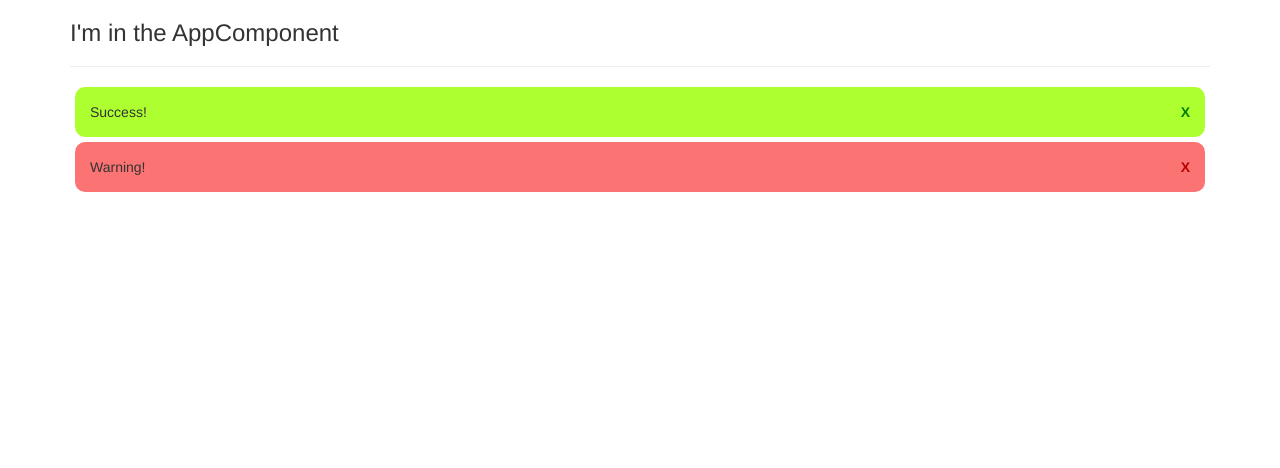
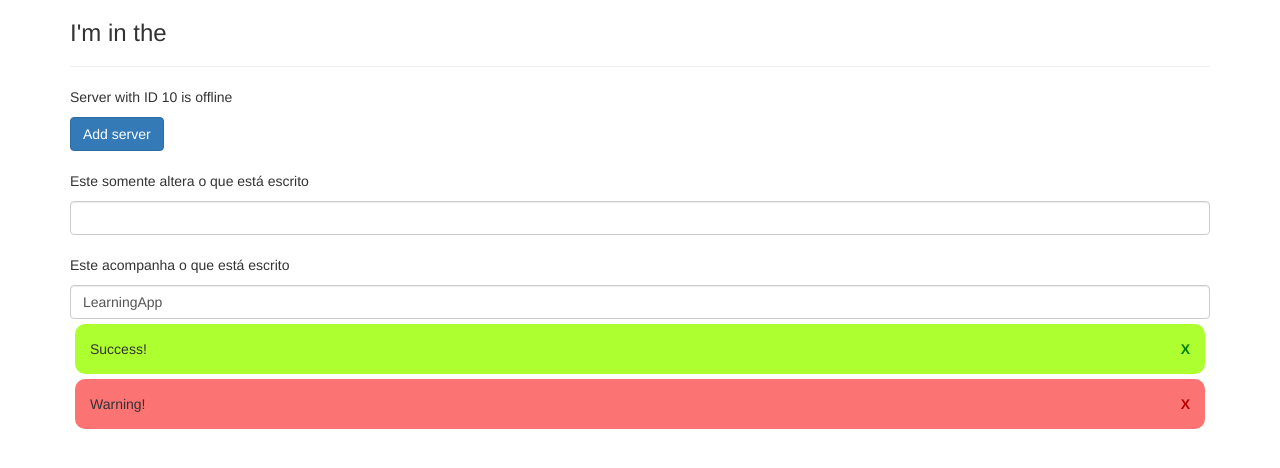
Before and after one commit to joaovit1/learning-angular, an Angular app: page / in a window 1280 px wide. Shown: the top 468 px of the page. Built offline with nearby package versions, Linux system fonts and the light colour scheme.

Commit message:
Learning on classes

```diff
--- a/src/app/app.component.html
+++ b/src/app/app.component.html
@@ -1,8 +1,29 @@
 <div class="container">
 	<div class="row">
 		<div class="col-xs-12">
-			<h3>I'm in the AppComponent</h3>
+			<h3>{{title}}</h3>
 			<hr>
+			<app-server></app-server>
+			<button class="btn btn-primary" [disabled]="buttonDisable" (click)="onButtonChangeTitle()">Add server</button>
+			<br>
+			<br>
+			<p>
+				Este somente altera o que está escrito
+			</p>
+			<input
+				type="text"
+				class="form-control"
+				(input)="onInputUpdateAppName($event)"
+			>
+			<br>
+			<p>
+				Este acompanha o que está escrito
+			</p>
+			<input
+				type="text"
+				class="form-control"
+				[(ngModel)]="appName"
+			>
 			<app-success-alert></app-success-alert>
 			<app-warning-alert></app-warning-alert>
 		</div>
```
